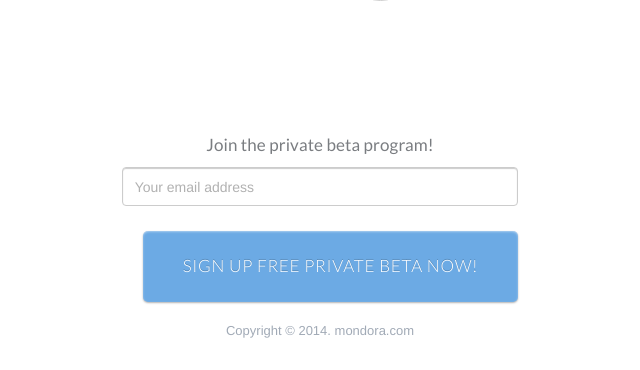
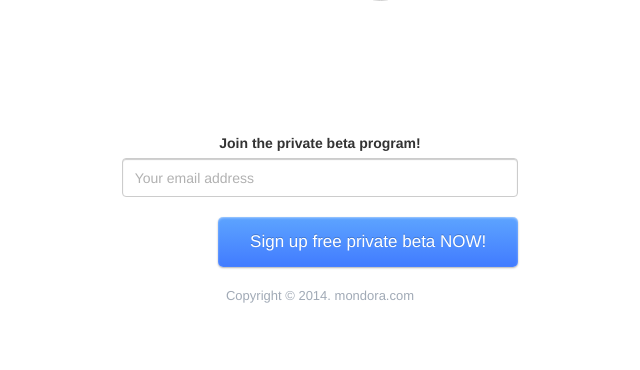
Before and after one commit to mondora/performeter.io, a PHP site: page /index.html in a window 1280 px wide. Shown: the part 2597-2967 px from the top of the page, without its empty margins (320-960 px from the left). After the commit the page ends 2900 px from the top, so only its background shows below. Run offline with PHP 8.4, Linux system fonts and the light colour scheme; some libraries are stand-ins or nearby versions; grey boxes are pictures that could not be loaded.

Commit message:
Need English version

```diff
--- a/css/performeter.css
+++ b/css/performeter.css
@@ -1,3 +1,23 @@
 .align-right {
 	float: right;
 }
+
+#extra-info {
+	display: none;
+}
+
+#status {
+
+	margin-top: -30px !important;
+	color: white;
+}
+
+
+
+#home #hero .cta {
+	margin-top: 20px !important;
+}
+
+#home #hero {
+	background-image: url("/images/competition.jpg");
+}
--- a/index.html
+++ b/index.html
@@ -15,6 +15,7 @@
 	<script src="http://ajax.googleapis.com/ajax/libs/jquery/1.10.2/jquery.min.js"></script>
 	<script src="js/bootstrap/bootstrap.min.js"></script>
 	<script src="js/theme.js"></script>
+	<script src="js/jquery.ajaxchimp.js"></script>
 
 	<!--[if lt IE 9]>
       <script src="http://html5shim.googlecode.com/svn/trunk/html5.js"></script>
@@ -45,15 +46,22 @@
 				We don’t want your users to be stressed by your application poor performances, we help stressing the application before putting a new feature to the whole customer base.
 			</p>
 			<div class="cta animated fadeInDown">
-            <form class="col-sm-7">
-					<input type="text" name="email" class="form-control" placeholder="Your email address" />
+
+
+            <form id="private-beta-subscribe" class="col-sm-7">
+            		<label for="mc-email" id="status" class="cta">Join our free invite-only private beta:</label>
+
+					<input id="mc-email"  type="email" class="form-control" placeholder="Your email address" />
 					<br/>
-   				<a href="signup.html" class="button align-right">Sign up free private beta NOW!</a>
-				</form>
+
+   				<input type="submit" class="button align-right" value="Sign up free private beta NOW!"/>
+			</form>
 			</div>
 			<div class="img"></div>
 		</div>
 	</div>
+
+
 
 
 
@@ -98,126 +106,7 @@
 			</div>
 		</div>
 	</div>
-    <!--
-	<div id="pricing">
-		<div class="container">
-			<div class="row header">
-				<div class="col-md-12">
-					<h3>We are in private Beta. All for Free. No contract. Cancel when you want.</h3>
-					<p>Our future plans will be alike</p>
-				</div>
-			</div>
-			<div class="row charts">
-				<div class="col-md-4">
-					<div class="chart first">
-						<div class="quantity">
-							<span class="dollar">$</span>
-							<span class="price">0</span>
-							<span class="period">/month</span>
-						</div>
-						<div class="plan-name">opensource</div>
-						<div class="specs">
-							<div class="spec">
-								<span class="variable">5</span>
-								projects
-							</div>
-							<div class="spec">
-								<span class="variable">Visiblity</span>
-								our logo on your page
-							</div>
-							<div class="spec">
-								<span class="variable">Suppo</span>
-								online terminal
-							</div>
-							<div class="spec">
-								<span class="variable">10</span>
-								total products
-							</div>
-							<div class="spec">
-								<span class="variable">1.0%</span>
-								Transaction fee
-							</div>
-						</div>
-						<a class="btn-signup button-clear" href="signup.html">
-							<span>Start free trial</span>
-						</a>
-					</div>
-				</div>
-				<div class="col-md-4">
-					<div class="chart featured">
-						<div class="popular">Most popular</div>
-						<div class="quantity">
-							<span class="dollar">$</span>
-							<span class="price">79</span>
-							<span class="period">/month</span>
-						</div>
-						<div class="plan-name">Profesional</div>
-						<div class="specs">
-							<div class="spec">
-								<span class="variable">15</span>
-								team members
-							</div>
-							<div class="spec">
-								<span class="variable">Digital</span>
-								recurring billing
-							</div>
-							<div class="spec">
-								<span class="variable">Virtual</span>
-								online terminal
-							</div>
-							<div class="spec">
-								<span class="variable">15</span>
-								total products
-							</div>
-							<div class="spec">
-								<span class="variable">0.5%</span>
-								Transaction fee
-							</div>
-						</div>
-						<a class="btn-signup button-clear" href="signup.html">
-							<span>Start free trial</span>
-						</a>
-					</div>
-				</div>
-				<div class="col-md-4">
-					<div class="chart last">
-						<div class="quantity">
-							<span class="dollar">$</span>
-							<span class="price">119</span>
-							<span class="period">/month</span>
-						</div>
-						<div class="plan-name">Premium</div>
-						<div class="specs">
-							<div class="spec">
-								<span class="variable">Unlimited</span>
-								team members
-							</div>
-							<div class="spec">
-								<span class="variable">Digital</span>
-								recurring billing
-							</div>
-							<div class="spec">
-								<span class="variable">Virtual</span>
-								online terminal
-							</div>
-							<div class="spec">
-								<span class="variable">25</span>
-								total products
-							</div>
-							<div class="spec">
-								<span class="variable">No</span>
-								Transaction fee
-							</div>
-						</div>
-						<a class="btn-signup button-clear" href="signup.html">
-							<span>Start free trial</span>
-						</a>
-					</div>
-				</div>
-			</div>
-		</div>
-	</div>
-    -->
+
 	<div id="slider">
 		<div class="container">
 			<div class="row header">
@@ -296,12 +185,14 @@
 	</div>
 
 	<div id="cta">
-		<p>
-			Join the private beta program!
-		</p>
-	    <form class="col-sm-4 col-sm-offset-4">
-				<input type="text" name="email" class="form-control" placeholder="Your email address " />
-				<a href="signup.html" class="button align-right">Sign up free private beta NOW!</a>
+
+		<form id="private-beta" class="col-sm-4 col-sm-offset-4">
+            		<label for="mc-email" id="status-pb" class="cta">Join the private beta program! </label>
+
+					<input id="mc-email"  type="email" class="form-control" placeholder="Your email address" />
+					<br/>
+
+   				<input type="submit" class="button align-right" value="Sign up free private beta NOW!"/>
 		</form>
 
 	</div>
@@ -315,5 +206,18 @@
 			</div>
 		</div>
 	</div>
+
+	<script>
+	$('#private-beta-subscribe').ajaxChimp({
+    	url: 'http://mondora.us4.list-manage.com/subscribe/post?u=331eed2943e90730598158f56&id=89b5a4d3e5'
+    });
+
+	$('#private-beta').ajaxChimp({
+    	url: 'http://mondora.us4.list-manage.com/subscribe/post?u=331eed2943e90730598158f56&id=89b5a4d3e5'
+    });
+
+
+	</script>
+
 </body>
 </html>
```
Also changed, not shown: js/jquery.ajaxchimp.js.
